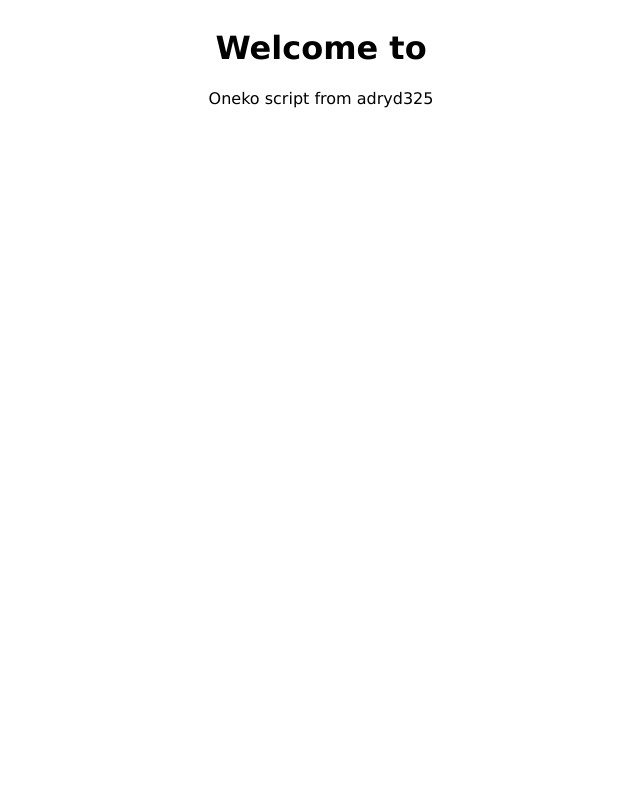
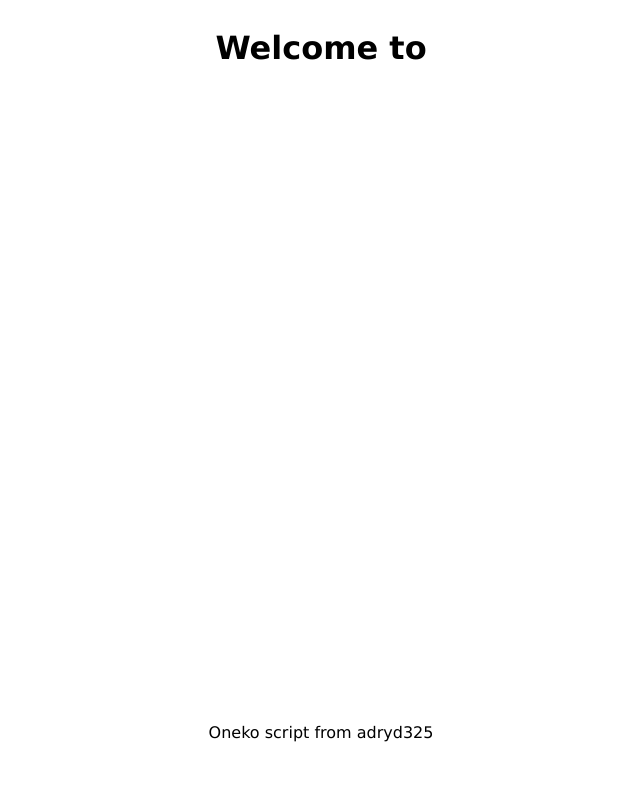
Before and after one commit to JohnAstron/Johnastron, a plain HTML site: page index.html in a window 1280 px wide. Shown: the whole page, without its empty margins (319-959 px from the left). Drawn offline with Linux system fonts and the light colour scheme.

Commit message:
Update index.html

```diff
--- a/index.html
+++ b/index.html
@@ -14,8 +14,14 @@
 		<center>
 
 
-		<p style="margin-top: auto;">Oneko script from adryd325</p>
 
+
+
+		<div id="sticky-footer">
+			<div class="wrap">
+				<p style="margin-top: auto;">Oneko script from adryd325</p>
+			</div>
+		</div>
 
 
 	</body>
```
